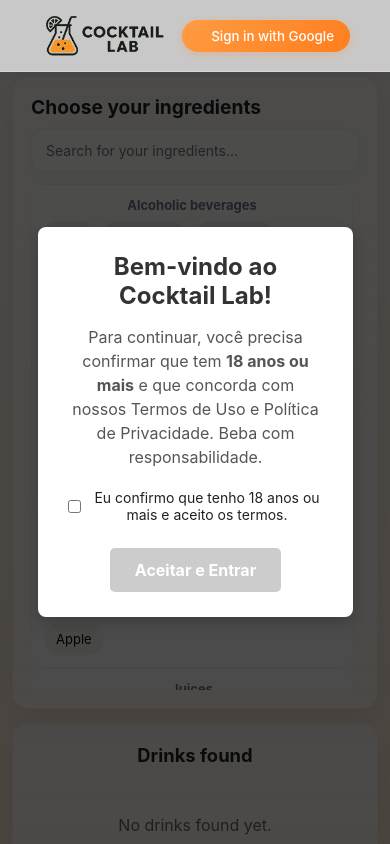
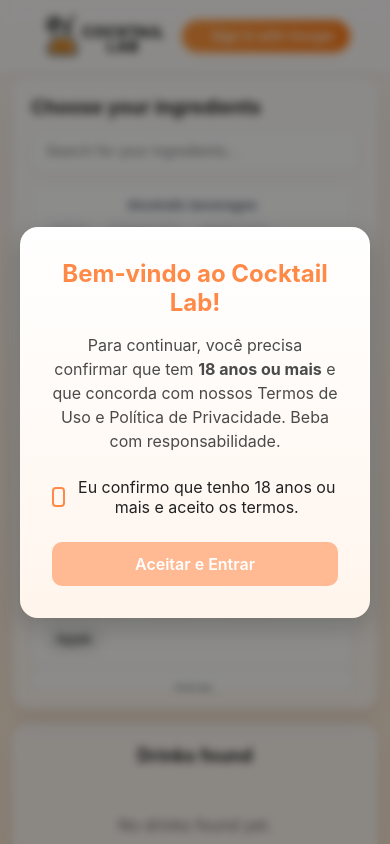
Before and after one commit to KenzoHiro/Cocktail-lab, a React (Create React App) app: page / in a window 390 px wide. Shown: the top 844 px of the page. Built offline with nearby package versions, Linux system fonts and the light colour scheme; some icons are missing.

Commit message:
Adiciona estilos visuais para o modal de consentimento
- Estiliza o modal com overlay, caixa centralizada e texto de aviso.
- Cria layout responsivo mantendo a identidade visual do app.
- Aplica destaque ao botão e à seção de concordância.

```diff
--- a/src/ConsentModal/ConsentModal.css
+++ b/src/ConsentModal/ConsentModal.css
@@ -1,83 +1,107 @@
+
 .modal-overlay {
   position: fixed;
   top: 0;
   left: 0;
-  width: 100%;
-  height: 100%;
-  background-color: rgba(0, 0, 0, 0.7);
+  width: 100vw;
+  height: 100vh;
+  background: rgba(0, 0, 0, 0.45);
+  backdrop-filter: blur(4px);
   display: flex;
+  align-items: center;
   justify-content: center;
-  align-items: center;
-  z-index: 1000;
-  animation: fadeIn 0.3s ease-out;
+  z-index: 2000;
 }
 
 .modal-box {
-  background-color: #fff;
-  padding: 25px 30px;
-  border-radius: 8px;
-  max-width: 500px;
-  width: 90%;
+  background: linear-gradient(
+    180deg,
+    #ffffff 0%,
+    #fff5ed 100%
+  );
+  width: 450px;
+  padding: 32px;
+  border-radius: 18px;
+  box-shadow: 0 8px 28px rgba(0, 0, 0, 0.2);
   text-align: center;
-  box-shadow: 0 5px 15px rgba(0,0,0,0.2);
-  transform: scale(0.95);
-  animation: scaleIn 0.3s ease-out forwards;
+  animation: fadeIn 0.25s ease;
 }
 
 .modal-title {
   font-size: 24px;
-  margin-top: 0;
-  margin-bottom: 15px;
-  color: #333;
+  font-weight: 700;
+  color: #FF8A47;
+  margin-bottom: 16px;
 }
 
 .modal-text {
   font-size: 16px;
-  margin-bottom: 20px;
+  color: #4a4a4a;
   line-height: 1.5;
-  color: #555;
+  margin-bottom: 24px;
 }
 
 .modal-agree-section {
   display: flex;
-  justify-content: center;
   align-items: center;
-  margin-bottom: 25px;
-  font-size: 14px;
+  justify-content: flex-start;
+  gap: 10px;
+  margin: 15px 0 25px 0;
 }
 
 .modal-agree-section input[type="checkbox"] {
-  margin-right: 10px;
+  width: 20px;
+  height: 20px;
+  appearance: none;
+  border: 2px solid #FF8A47;
+  border-radius: 4px;
+  cursor: pointer;
+  position: relative;
+}
+
+.modal-agree-section input[type="checkbox"]:checked {
+  background: #FF8A47;
+}
+
+.modal-agree-section input[type="checkbox"]:checked::after {
+  content: "✓";
+  position: absolute;
+  top: -2px;
+  left: 3px;
+  color: white;
+  font-size: 16px;
 }
 
 .modal-button {
-  background-color: #007bff;
+  width: 100%;
+  padding: 12px 0;
+  background: #FF8A47;
   color: white;
+  font-weight: 600;
+  font-size: 16px;
   border: none;
-  padding: 12px 25px;
-  border-radius: 5px;
-  font-size: 16px;
-  font-weight: bold;
+  border-radius: 10px;
   cursor: pointer;
-  transition: background-color 0.2s;
+  transition: 0.2s ease;
 }
 
-.modal-button:hover {
-  background-color: #0056b3;
+.modal-button:hover:not(:disabled) {
+  background: #ff7a2a;
+  transform: translateY(-2px);
 }
 
 .modal-button:disabled {
-  background-color: #ccc;
+  background: #ffb993;
   cursor: not-allowed;
 }
 
-/* Animações simples para o modal */
 @keyframes fadeIn {
-  from { opacity: 0; }
-  to { opacity: 1; }
+  from {
+    opacity: 0;
+    transform: translateY(10px);
+  }
+  to {
+    opacity: 1;
+    transform: translateY(0);
+  }
 }
-
-@keyframes scaleIn {
-  from { transform: scale(0.95); opacity: 0; }
-  to { transform: scale(1); opacity: 1; }
-}
```
